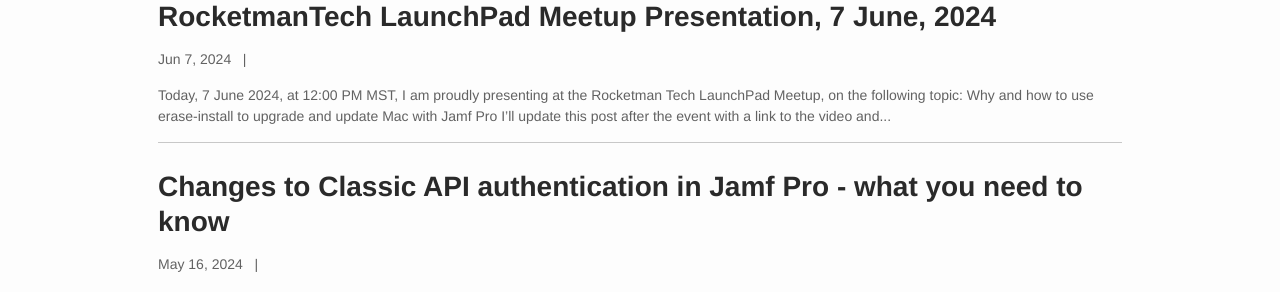
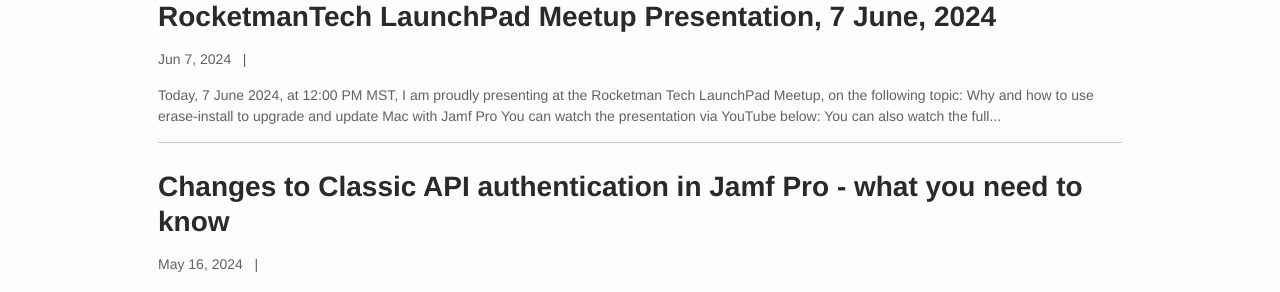
Before and after one commit to grahampugh/grahampugh.github.io, a Jekyll site: the page built from index.html, in a window 1280 px wide and 900 px high. Shown: the part 429-721 px from the top of the window. Built offline with Jekyll 4.4.1, drawn with Linux system fonts in a browser that asks for light colours; the list of posts is cut into pages by our own code; comment, search, counter and statistics services are not loaded.

Commit message:
add video link

```diff
--- a/_posts/2024-06-07-rocketman-launchpad-presentation.md
+++ b/_posts/2024-06-07-rocketman-launchpad-presentation.md
@@ -8,13 +8,20 @@
 
 **Why and how to use erase-install to upgrade and update Mac with Jamf Pro**
 
-I'll update this post after the event with a link to the video and podcast, but for now, here are all the links that are relevant to the presentation.
+You can watch the presentation via YouTube below:
+
+<iframe width="560" height="315" src="https://www.youtube.com/embed/14UyJITEwDg" title="YouTube video player" frameborder="0" allow="accelerometer; autoplay; clipboard-write; encrypted-media; gyroscope; picture-in-picture" allowfullscreen></iframe>
+
+You can also watch the full Meetup including Q&A via the [RocketmanTech LaunchPad Blog](https://www.rocketman.tech/post/erase-install-w--graham-pugh)
+
+Links relevant to the session are posted below:
 
 ## erase-install
 
 - [erase-install GitHub Page](https://github.com/grahampugh/erase-install)
 - [erase-install icons directory](https://github.com/grahampugh/erase-install/tree/main/icons)
 - [erase-install Wiki](https://github.com/grahampugh/erase-install/wiki)
+- [HCS Online White Paper: How To Upgrade macOS Using erase-install and Jamf Pro](https://hcsonline.com/support/white-papers/how-to-upgrade-macos-using-erase-install-and-jamf-pro)
 
 ## SOFA
 
```
